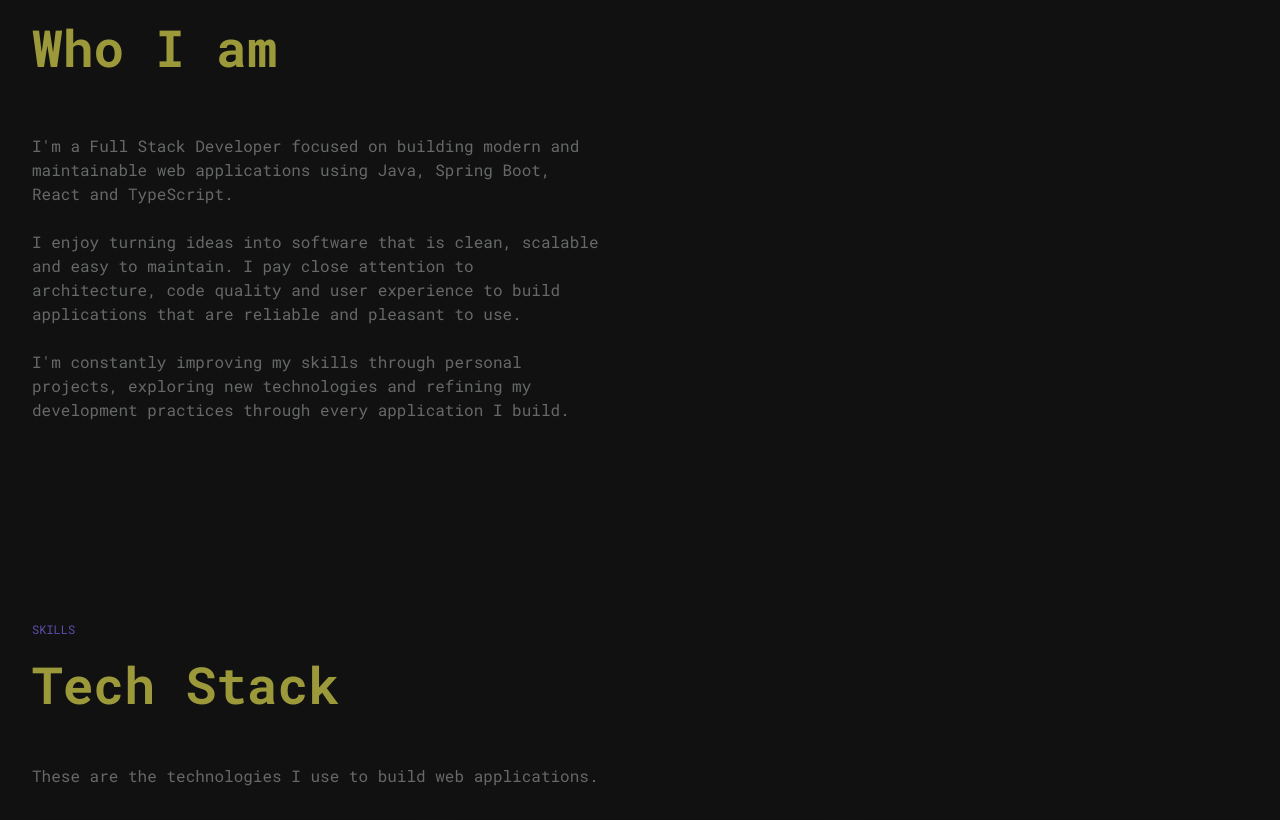
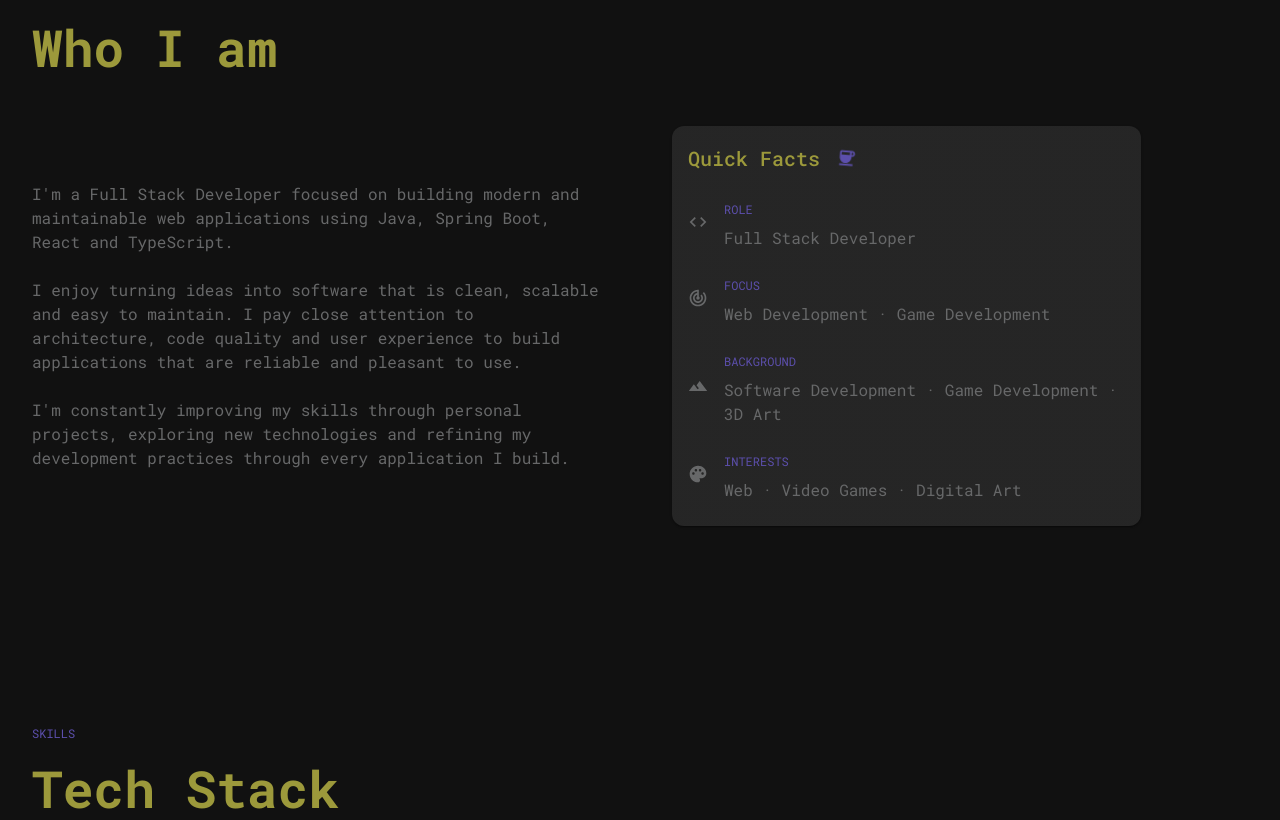
Before and after one commit to r-emanuel-sceppaquercia/portfolio, a React (Vite) app in the folder Modules/Frontend/: page / in a window 1280 px wide. Shown: the part 920-1740 px from the top of the page. Built offline with nearby package versions, Linux system fonts and the light colour scheme.

Commit message:
Small fixes on the About section

```diff
--- /dev/null
+++ b/Modules/Frontend/src/components/cards/QuickFactsCard.tsx
@@ -0,0 +1,93 @@
+import { Box, CardContent, Divider, Stack } from "@mui/material";
+import { AppCard, AppTypography } from "@/components/common";
+import CoffeeIcon from "@mui/icons-material/Coffee";
+import CodeIcon from "@mui/icons-material/Code";
+import TrackChangesIcon from "@mui/icons-material/TrackChanges";
+import AccountTreeIcon from "@mui/icons-material/AccountTree";
+import PaletteIcon from "@mui/icons-material/Palette";
+import LayersIcon from "@mui/icons-material/Layers";
+import TerrainIcon from "@mui/icons-material/Terrain";
+
+const quickFacts = [
+  {
+    label: "Role",
+    value: "Full Stack Developer",
+    icon: <CodeIcon fontSize="small" />,
+  },
+  {
+    label: "Focus",
+    value: "Web Development · Game Development",
+    icon: <TrackChangesIcon fontSize="small" />,
+  },
+  {
+    label: "Background",
+    value: "Software Development · Game Development · 3D Art",
+    icon: <TerrainIcon fontSize="small" />,
+  },
+  {
+    label: "Interests",
+    value: "Web · Video Games · Digital Art",
+    icon: <PaletteIcon fontSize="small" />,
+  },
+];
+
+export default function QuickFactsCard() {
+  return (
+    <AppCard sx={{ height: "100%" }}>
+      <CardContent>
+        <Stack spacing={2.5}>
+          <Stack direction="row" spacing={2} sx={{ alignItems: "center" }}>
+            <AppTypography variant="h6">Quick Facts</AppTypography>
+            <CoffeeIcon
+              fontSize="small"
+              color="primary"
+              sx={{
+                alignItems: "center",
+                transformOrigin: "70% 70%",
+                animation: "wave 2.8s ease-in-out infinite",
+                "@keyframes wave": {
+                  "0%, 60%, 100%": { transform: "rotate(0deg)" },
+                  "10%": { transform: "translateY(-1px) rotate(12deg)" },
+                  "20%": { transform: "translateY(1px) rotate(-4deg)" },
+                  "30%": { transform: "rotate(10deg)" },
+                  "40%": { transform: "rotate(-2deg)" },
+                  "50%": { transform: "rotate(4deg)" },
+                  "60%": { transform: "rotate(0deg)" },
+                },
+              }}
+            />
+          </Stack>
+
+          {quickFacts.map((fact) => (
+            <Stack
+              key={fact.label}
+              direction="row"
+              spacing={2}
+              sx={{ alignItems: "center" }}
+            >
+              <Box
+                sx={{
+                  display: "flex",
+                  alignItems: "center",
+                  color: "text.secondary",
+                }}
+              >
+                {fact.icon}
+              </Box>
+
+              <Box>
+                <AppTypography variant="overline" color="primary">
+                  {fact.label}
+                </AppTypography>
+
+                <AppTypography color="textSecondary">
+                  {fact.value}
+                </AppTypography>
+              </Box>
+            </Stack>
+          ))}
+        </Stack>
+      </CardContent>
+    </AppCard>
+  );
+}
--- a/Modules/Frontend/src/sections/About.tsx
+++ b/Modules/Frontend/src/sections/About.tsx
@@ -1,3 +1,4 @@
+import QuickFactsCard from "@/components/cards/QuickFactsCard";
 import { AppSection, AppTypography, SectionHeader } from "@/components/common";
 import { Grid, Stack } from "@mui/material";
 
@@ -8,7 +9,13 @@ export function About() {
 
       <Grid container spacing={8}>
         <Grid size={{ xs: 12, md: 6 }}>
-          <Stack spacing={3} sx={{ mt: 1 }}>
+          <Stack
+            spacing={3}
+            sx={{
+              height: { xs: "auto", md: "100%" },
+              justifyContent: { xs: "flex-start", md: "center" },
+            }}
+          >
             <AppTypography color="textSecondary" sx={{ maxWidth: 650 }}>
               I'm a Full Stack Developer focused on building modern and
               maintainable web applications using Java, Spring Boot, React and
@@ -30,7 +37,9 @@ export function About() {
           </Stack>
         </Grid>
 
-        <Grid size={{ xs: 12, md: 5 }}>{/* Quick facts card */}</Grid>
+        <Grid size={{ xs: 12, md: 5 }}>
+          <QuickFactsCard />
+        </Grid>
       </Grid>
     </AppSection>
   );
```
